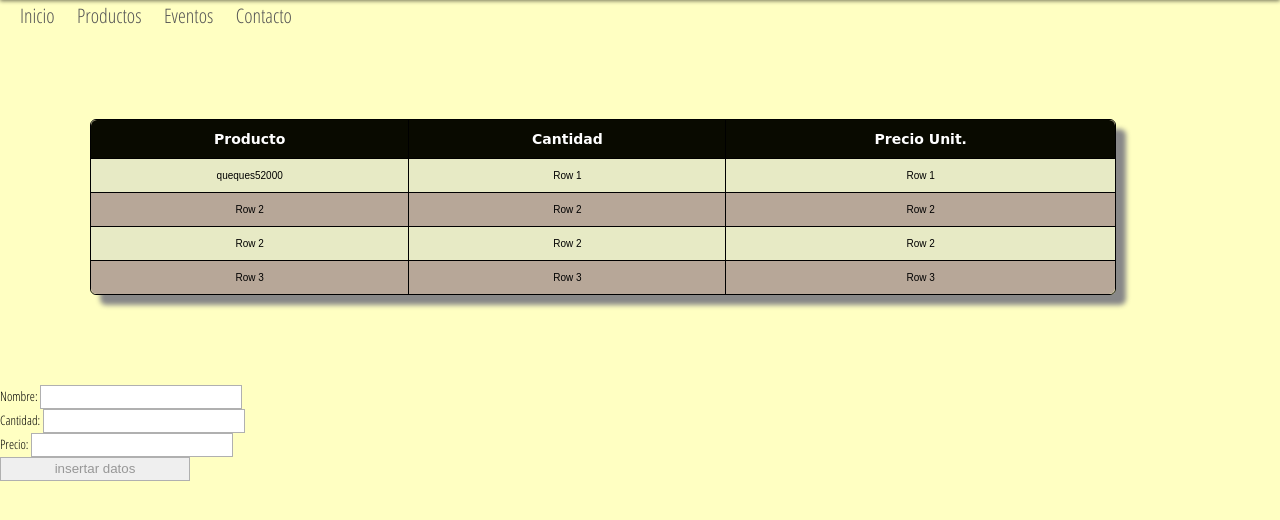
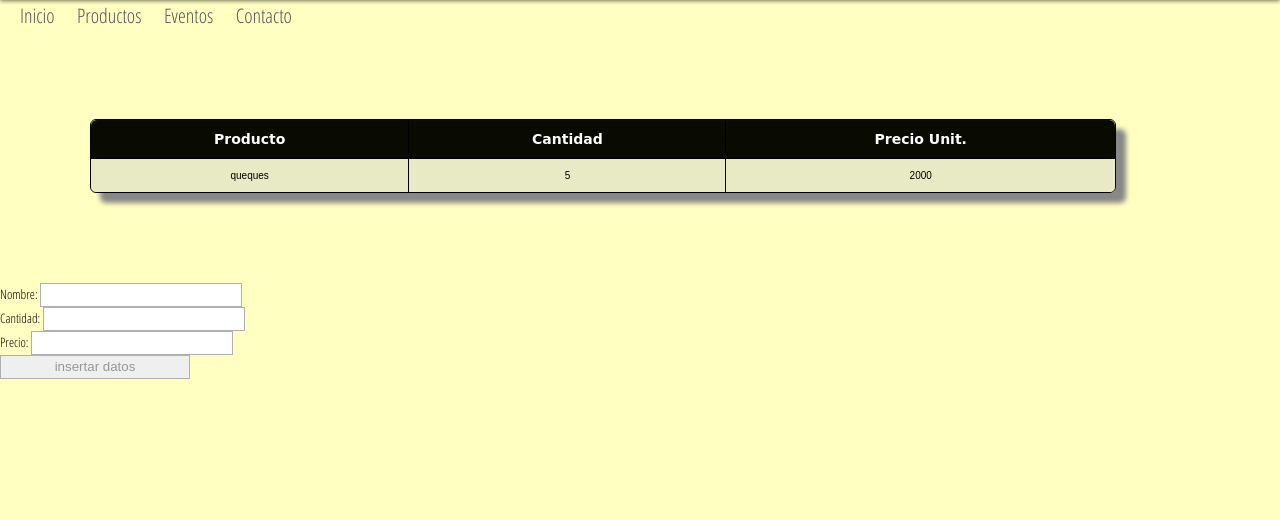
Before and after one commit to JonDotsoy/repode-de-pruebas-locas--ex-menes-pruebas-y-dem-s-, a PHP site: page /carrito.php in a window 1280 px wide. Shown: the part 24-544 px from the top of the page. Run offline with PHP 8.4, Linux system fonts and the light colour scheme; data comes from the database, SQL or seed files in the repository; some web fonts are replaced.

Commit message:
Actualiza carro de compra

```diff
--- a/carrito.php
+++ b/carrito.php
@@ -63,58 +63,28 @@
                             Precio Unit.
                         </td>
                     </tr>
+                         <?php
+
+                                include "mantenedor.php";
+                                $result = buscaarticulos();
+
+                                # print_r($result);
+
+                                foreach ($result as $key => $value) {
+                                    echo "
                     <tr>
                         <td >
-
-                         <?php
-                                include("select.php");
-
-
-
-                          ?>
-
-
+                            ".$value["nombre"]."
                         </td>
                         <td>
-                            Row 1
+                            ".$value["cantidad"]."
                         </td>
                         <td>
-                            Row 1
+                            ".$value["precio"]."
                         </td>
-                    </tr>
-                    <tr>
-                        <td >
-                            Row 2
-                        </td>
-                        <td>
-                            Row 2
-                        </td>
-                        <td>
-                            Row 2
-                        </td>
-                    </tr>
-                    <tr>
-                        <td >
-                            Row 2
-                        </td>
-                        <td>
-                            Row 2
-                        </td>
-                        <td>
-                            Row 2
-                        </td>
-                    </tr>
-                    <tr>
-                        <td >
-                            Row 3
-                        </td>
-                        <td>
-                            Row 3
-                        </td>
-                        <td>
-                            Row 3
-                        </td>
-                    </tr>
+                    </tr>";
+                                }
+                          ?>
                 </table>
             </div>
 
--- a/mantenedor.php
+++ b/mantenedor.php
@@ -77,3 +77,33 @@ function login($userin,$passin)
 
 	return $ret;
 }
+
+/**
+ * Busca los articulos para ael carro de compra
+ *
+ * @return array
+ **/
+function buscaarticulos()
+{
+
+
+	global $host,$user,$pass,$db;
+	$ret = array();
+
+	$conect = mysql_connect($host,$user,$pass);
+	mysql_select_db($db,$conect);
+
+	$registro=mysql_query("SELECT * FROM  productos", $conect ) or die ("Houston tenemos un problema:" .mysql_error());
+
+	// captura los registros y los almacena en la respuesta
+	while ($reg=mysql_fetch_array($registro)) {
+
+		$ret[] = $reg;
+
+	}
+
+
+	mysql_close($conect);
+
+	return $ret;
+}
```
Also changed, not shown: README.md.
